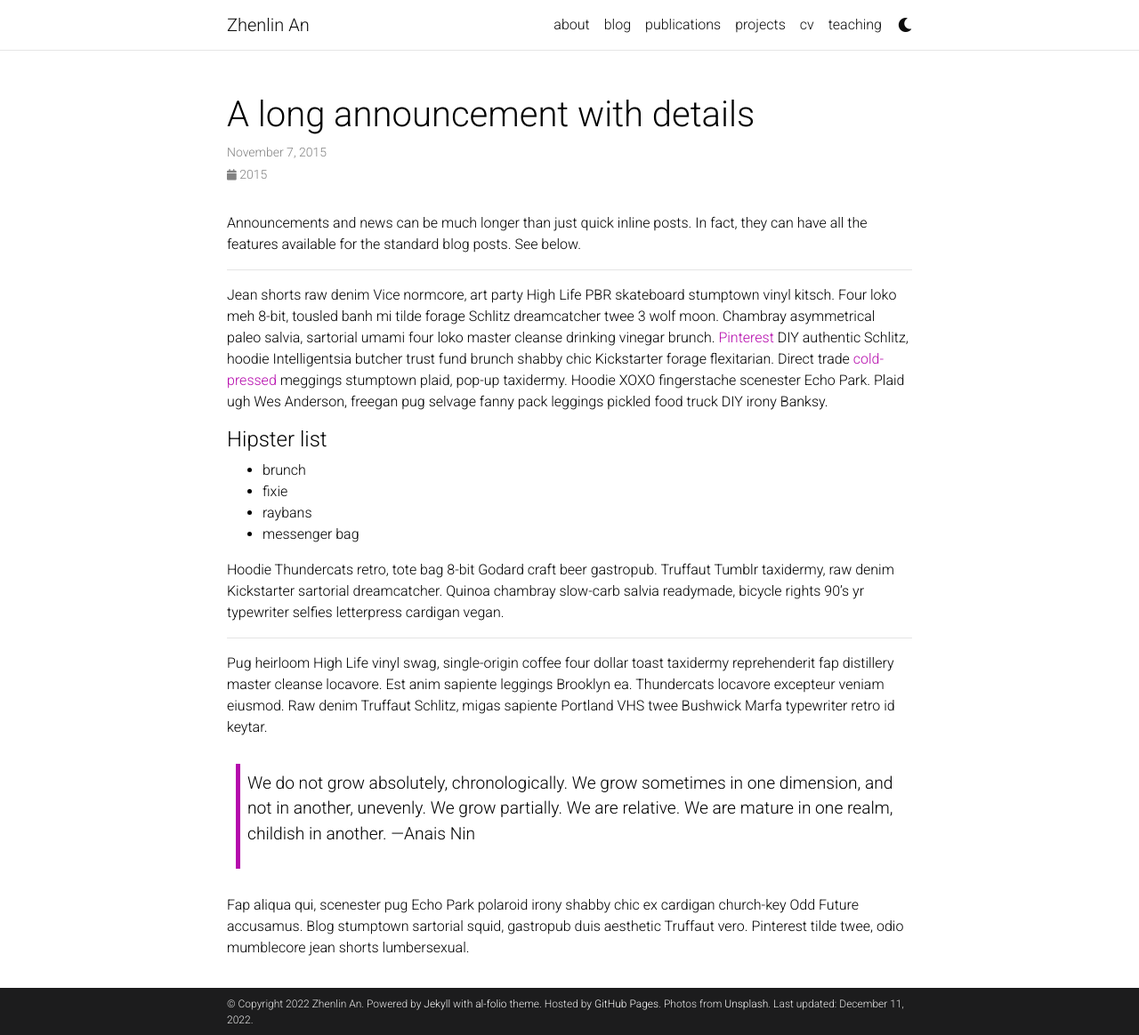
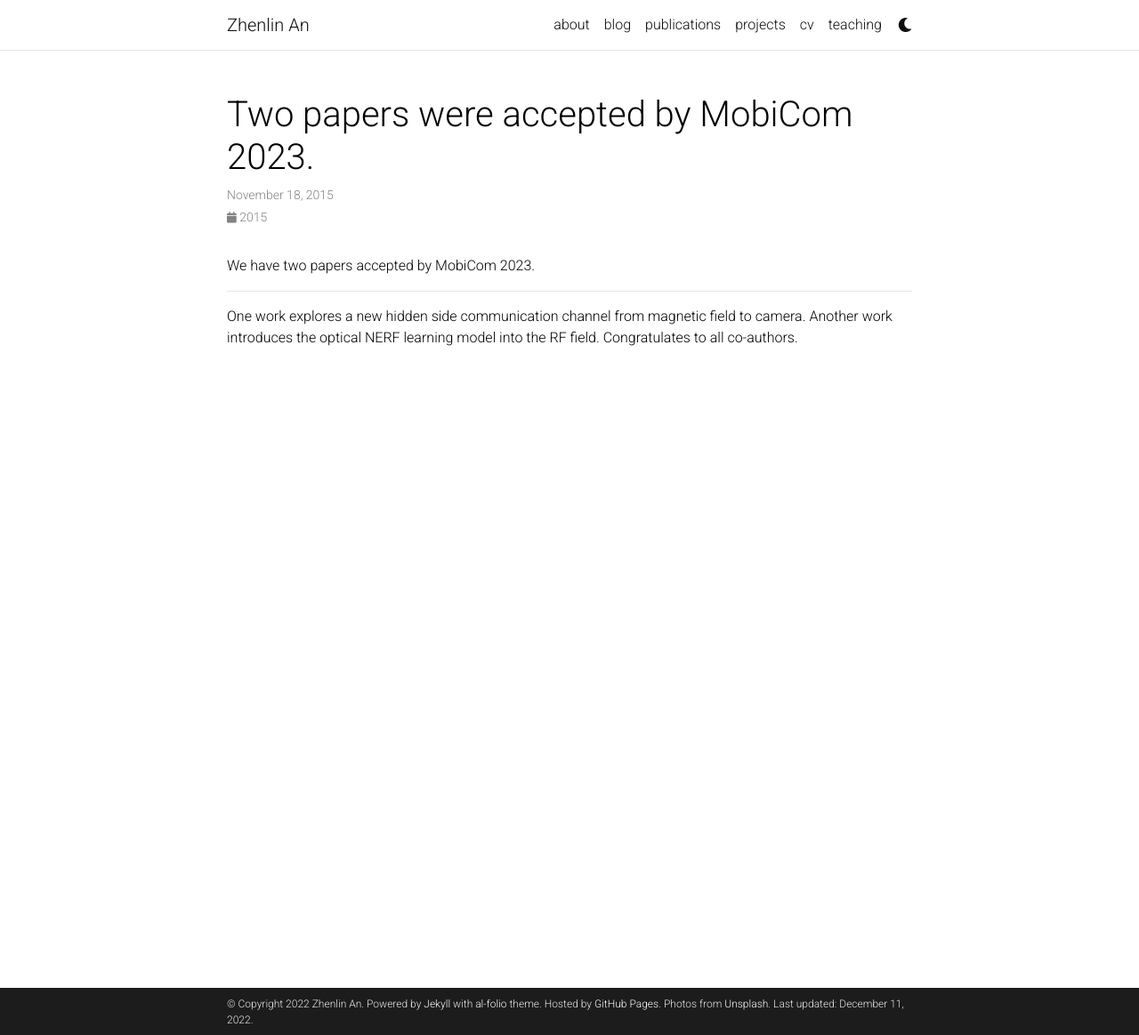
Before and after one commit to Anplus/anplus.github.io, a Jekyll site: the page built from _news/announcement_2.md, in a window 1280 px wide and 1164 px high. Shown: the whole window at 89% size. Built offline with Jekyll 4.4.1, drawn with Linux system fonts in a browser that asks for light colours; comment, search, counter and statistics services are not loaded; a style sheet for code colours, icons or effects is not loaded.

Commit message:
update news

```diff
--- a/_news/announcement_2.md
+++ b/_news/announcement_2.md
@@ -1,31 +1,12 @@
 ---
 layout: post
-title: A long announcement with details
-date: 2015-11-07 16:11:00-0400
+title: Two papers were accepted by MobiCom 2023.
+date: 2015-11-18 16:11:00-0400
 inline: false
 ---
 
-Announcements and news can be much longer than just quick inline posts. In fact, they can have all the features available for the standard blog posts. See below.
+We have two papers accepted by MobiCom 2023.
 
 ***
 
-Jean shorts raw denim Vice normcore, art party High Life PBR skateboard stumptown vinyl kitsch. Four loko meh 8-bit, tousled banh mi tilde forage Schlitz dreamcatcher twee 3 wolf moon. Chambray asymmetrical paleo salvia, sartorial umami four loko master cleanse drinking vinegar brunch. <a href="https://www.pinterest.com">Pinterest</a> DIY authentic Schlitz, hoodie Intelligentsia butcher trust fund brunch shabby chic Kickstarter forage flexitarian. Direct trade <a href="https://en.wikipedia.org/wiki/Cold-pressed_juice">cold-pressed</a> meggings stumptown plaid, pop-up taxidermy. Hoodie XOXO fingerstache scenester Echo Park. Plaid ugh Wes Anderson, freegan pug selvage fanny pack leggings pickled food truck DIY irony Banksy.
-
-#### Hipster list
-<ul>
-    <li>brunch</li>
-    <li>fixie</li>
-    <li>raybans</li>
-    <li>messenger bag</li>
-</ul>
-
-Hoodie Thundercats retro, tote bag 8-bit Godard craft beer gastropub. Truffaut Tumblr taxidermy, raw denim Kickstarter sartorial dreamcatcher. Quinoa chambray slow-carb salvia readymade, bicycle rights 90's yr typewriter selfies letterpress cardigan vegan.
-
-***
-
-Pug heirloom High Life vinyl swag, single-origin coffee four dollar toast taxidermy reprehenderit fap distillery master cleanse locavore. Est anim sapiente leggings Brooklyn ea. Thundercats locavore excepteur veniam eiusmod. Raw denim Truffaut Schlitz, migas sapiente Portland VHS twee Bushwick Marfa typewriter retro id keytar.
-
-> We do not grow absolutely, chronologically. We grow sometimes in one dimension, and not in another, unevenly. We grow partially. We are relative. We are mature in one realm, childish in another.
-> —Anais Nin
-
-Fap aliqua qui, scenester pug Echo Park polaroid irony shabby chic ex cardigan church-key Odd Future accusamus. Blog stumptown sartorial squid, gastropub duis aesthetic Truffaut vero. Pinterest tilde twee, odio mumblecore jean shorts lumbersexual.
+One work explores a new hidden side communication channel from magnetic field to camera. Another work introduces the optical NERF learning model into the RF field. Congratulates to all co-authors.
```
Also changed, not shown: _news/announcement_1.md (+2 -2 lines), _news/announcement_3.md (+2 -2 lines).
